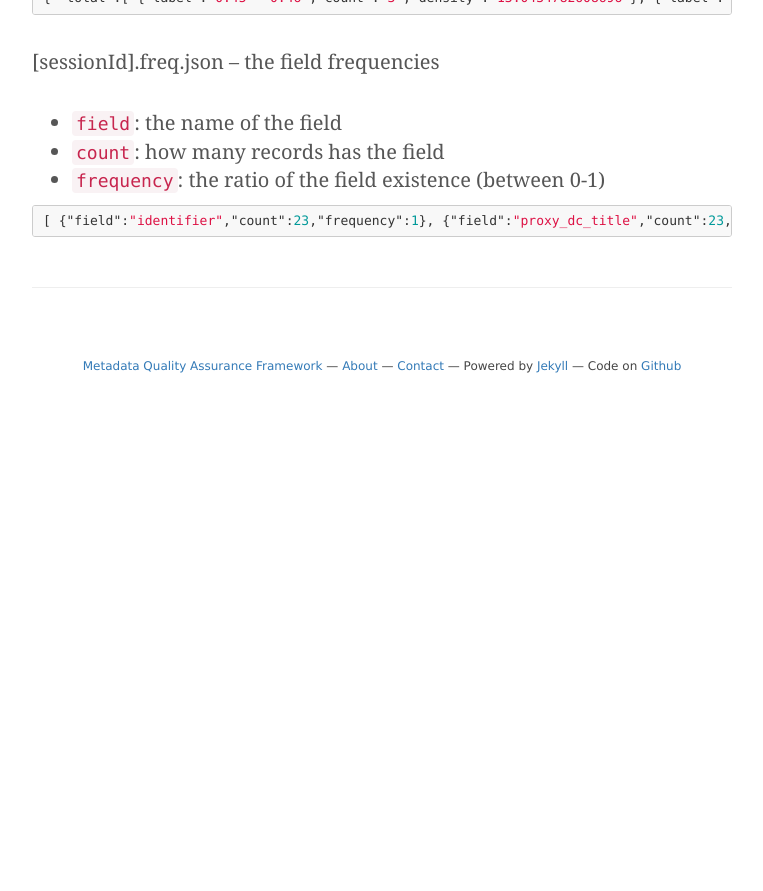
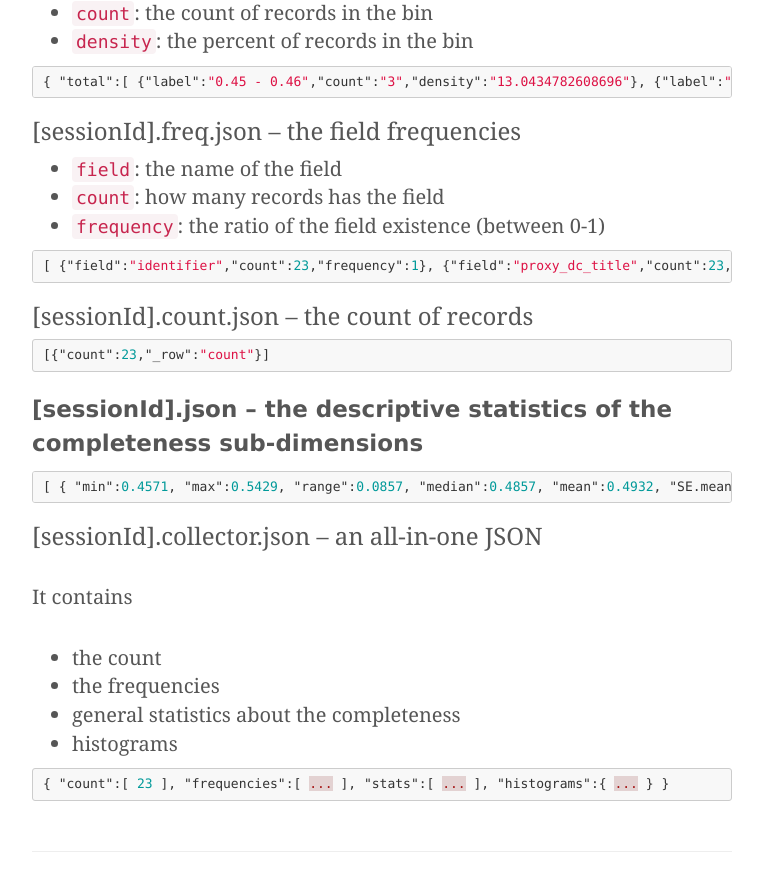
Before and after one commit to pkiraly/pkiraly.github.io, a Jekyll site: the page built from _posts/2016-07-02-making-general.md, in a window 1280 px wide and 900 px high, scrolled down 12907 px. Shown: the top 891 px of the window, without its empty margins (258-1021 px from the left). Built offline with Jekyll 4.4.1, drawn with Linux system fonts in a browser that asks for light colours; nearby versions of some CDN libraries; some web fonts are replaced; comment, search, counter and statistics services are not loaded; before the commit the page ends 13312 px from its top, so only the background shows below that; some of the changed text lies outside the part shown.

Commit message:
Update 2016-07-02-making-general.md

````diff
--- a/_posts/2016-07-02-making-general.md
+++ b/_posts/2016-07-02-making-general.md
@@ -468,8 +468,11 @@ curl -i http://example.com/europeana-qa/batch/analyzing/90836afd-c3ec-4718-bece-
 wget --content-disposition http://example.com/europeana-qa/batch/analyzing/90836afd-c3ec-4718-bece-38df214b90a9/retrieve
 ```
 
-At the end it will save the analysis.zip into the current directory. The file contains
-the following files:
+At the end it will save the analysis.zip into the current directory.
+
+## The result
+
+The `analysis.zip` file contains the following files:
 
 ```
 .
@@ -496,7 +499,7 @@ the following files:
 └── viewing.png
 ```
 
-[sessionId].hist.json -- the histograms of the measured features
+### [sessionId].hist.json -- the histograms of the measured features
 
 * `label`: the label of the bins
 * `count`: the count of records in the bin
@@ -528,7 +531,7 @@ the following files:
 }
 ```
 
-[sessionId].freq.json -- the field frequencies
+### [sessionId].freq.json -- the field frequencies
 
 * `field`: the name of the field
 * `count`: how many records has the field
@@ -550,3 +553,118 @@ the following files:
   ...
 ]
 ```
+
+### [sessionId].count.json -- the count of records
+
+
+```json
+[{"count":23,"_row":"count"}]
+```
+
+## [sessionId].json -- the descriptive statistics of the completeness sub-dimensions
+
+```json
+[
+   {
+      "min":0.4571,
+      "max":0.5429,
+      "range":0.0857,
+      "median":0.4857,
+      "mean":0.4932,
+      "SE.mean":0.0051,
+      "CI.mean.0.95":0.0107,
+      "var":0.0006,
+      "std.dev":0.0247,
+      "coef.var":0.0501,
+      "recMin":"Landesarchiv Baden-Württemberg",
+      "recMax":"Landesarchiv Baden-Württemberg",
+      "_row":"total"
+   },
+   {
+      ...
+      "_row":"mandatory"
+   },
+   {
+      ...
+      "_row":"descriptiveness"
+   },
+   {
+      ...
+      "_row":"searchability"
+   },
+   {
+      ...
+      "_row":"contextualization"
+   },
+   {
+      ...
+      "_row":"identification"
+   },
+   {
+      ...
+      "_row":"browsing"
+   },
+   {
+      ...
+      "_row":"viewing"
+   },
+   {
+      ...
+      "_row":"reusability"
+   },
+   {
+      ...
+      "_row":"multilinguality"
+   },
+   {
+      ...
+      "_row":"entropy_dc_title_sum"
+   },
+   {
+      ...
+      "_row":"entropy_dc_title_avg"
+   },
+   {
+      ...
+      "_row":"entropy_dcterms_alternative_sum"
+   },
+   {
+      ...
+      "_row":"entropy_dcterms_alternative_avg"
+   },
+   {
+      ...
+      "_row":"entropy_dc_description_sum"
+   },
+   {
+      ...
+      "_row":"entropy_dc_description_avg"
+   }
+]
+```
+
+### [sessionId].collector.json -- an all-in-one JSON
+
+It contains
+
+* the count
+* the frequencies
+* general statistics about the completeness
+* histograms
+
+```json
+{
+   "count":[
+      23
+   ],
+   "frequencies":[
+     ...
+   ],
+   "stats":[
+     ...
+   ],
+   "histograms":{
+     ...
+   }
+}
+```
````
